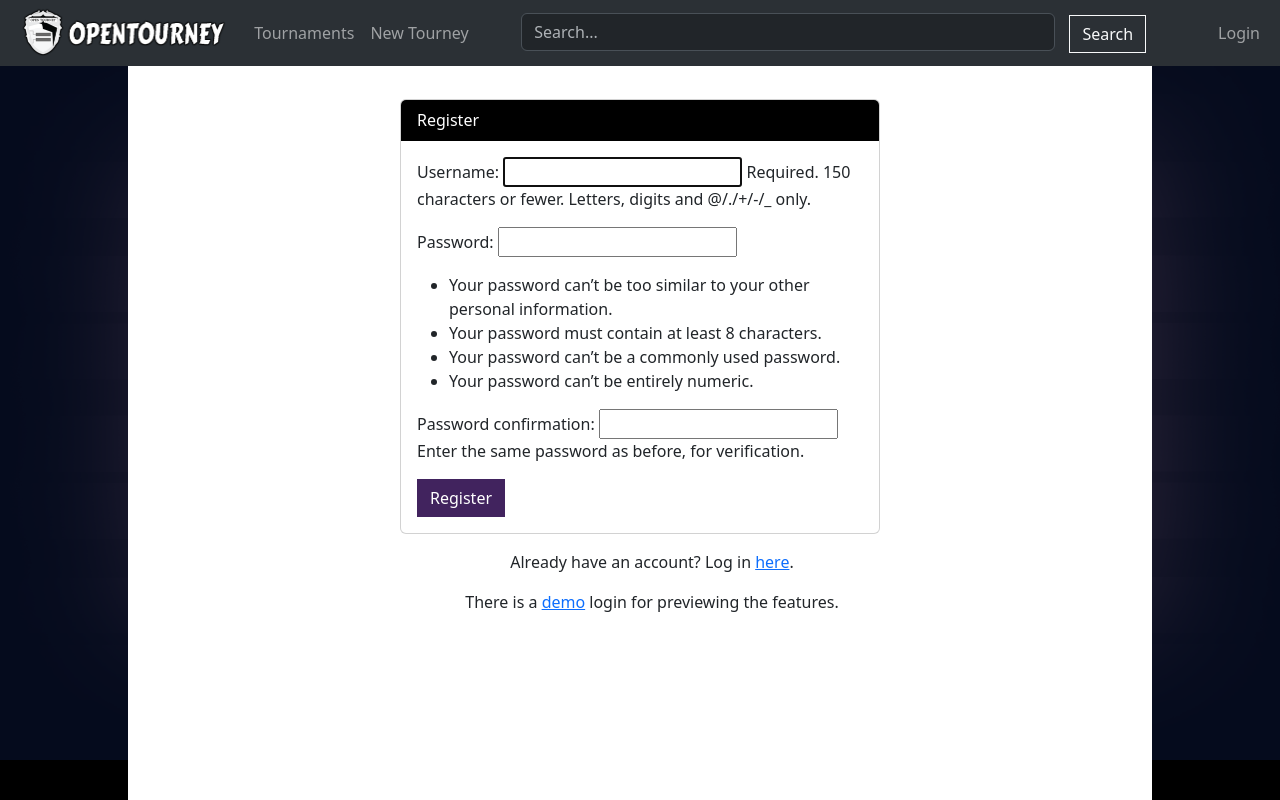
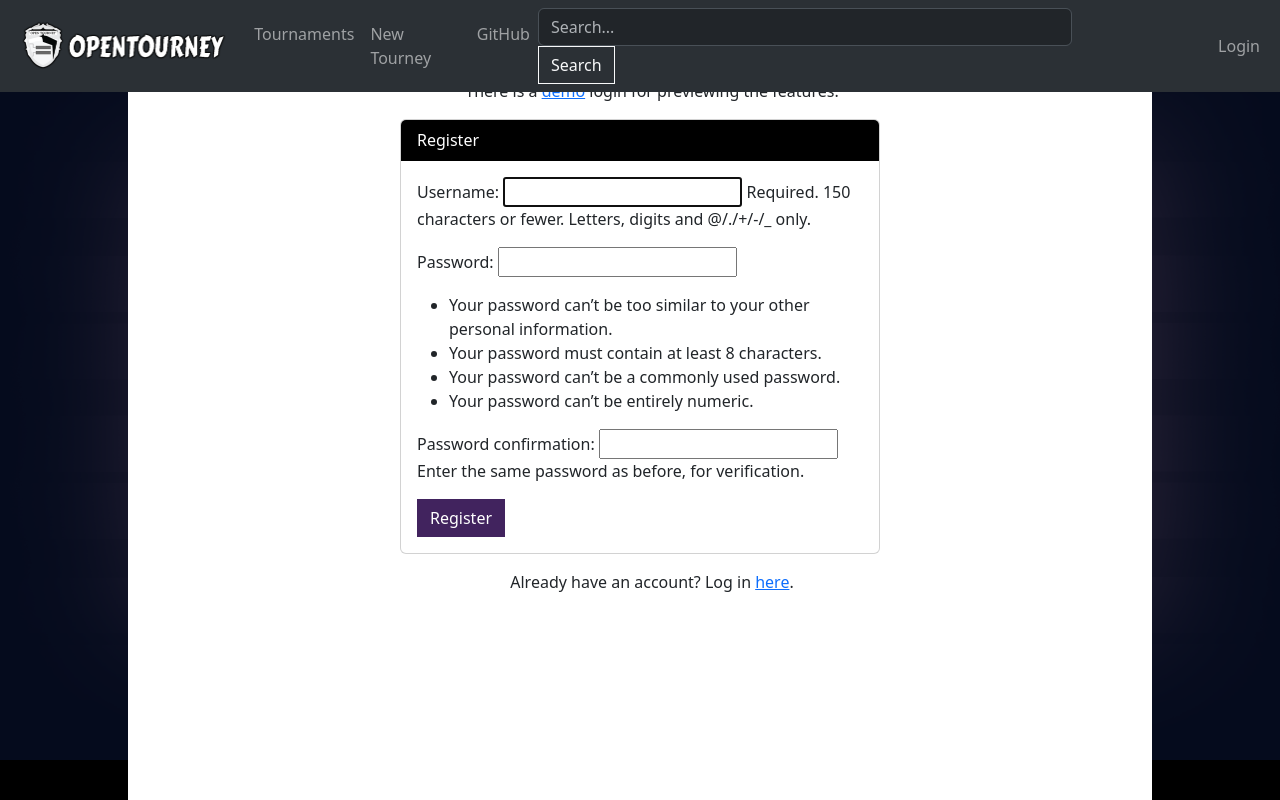
Before and after one commit to Dylan-Shakespear/OpenTourney, a Django app: page /register/ in a window 1280 px wide. Run offline with Django 4.2, Linux system fonts and the light colour scheme; some web fonts are replaced.

Commit message:
Added links to GitHub and changed location of demo login notice on register page

```diff
--- a/OpenTourney/Tournament/templates/Tournament/home.html
+++ b/OpenTourney/Tournament/templates/Tournament/home.html
@@ -8,7 +8,8 @@
         {% else %}
             <a class="page-animation btn btn-primary w-50" href="{% url 'register' %}">Sign Up Now</a>
         {% endif %}
-
+        <a class="page-animation btn btn-primary w-50 mt-3" target="_blank" rel="noopener noreferrer"
+           href="https://github.com/Dylan-Shakespear/OpenTourney">GitHub</a>
     </div>
 </section>
 
--- a/OpenTourney/Tournament/templates/User/register.html
+++ b/OpenTourney/Tournament/templates/User/register.html
@@ -1,5 +1,8 @@
 {% extends "base.html" %} {% block body %}
-<div class="row justify-content-center mt-4">
+<div class="text-center form-group form-check mt-1">
+    <p>There is a <a class="page-animation" href="{% url 'login' %}">demo</a> login for previewing the features.</p>
+</div>
+<div class="row justify-content-center mt-3">
     <div class="col-md-6">
         <div class="card">
             <div class="card-header bg-black text-white">Register</div>
@@ -15,6 +18,5 @@
 </div>
 <div class="text-center form-group form-check mt-3">
     <p>Already have an account? Log in <a class="page-animation" href="{% url 'login' %}">here</a>.</p>
-    <p>There is a <a class="page-animation" href="{% url 'login' %}">demo</a> login for previewing the features.</p>
 </div>
 {% endblock %}
--- a/OpenTourney/Tournament/templates/base.html
+++ b/OpenTourney/Tournament/templates/base.html
@@ -35,6 +35,9 @@
                 <li class="nav-item">
                     <a class="nav-link page-animation" href="{% url 'new' %}">New Tourney</a>
                 </li>
+                <li class="nav-item">
+                    <a class="nav-link" href="https://github.com/Dylan-Shakespear/OpenTourney">GitHub</a>
+                </li>
             </ul>
             <form class="form-inline nav-form" action="{% url 'listings' %}" method="GET">
                 <div class="form-group">
```
